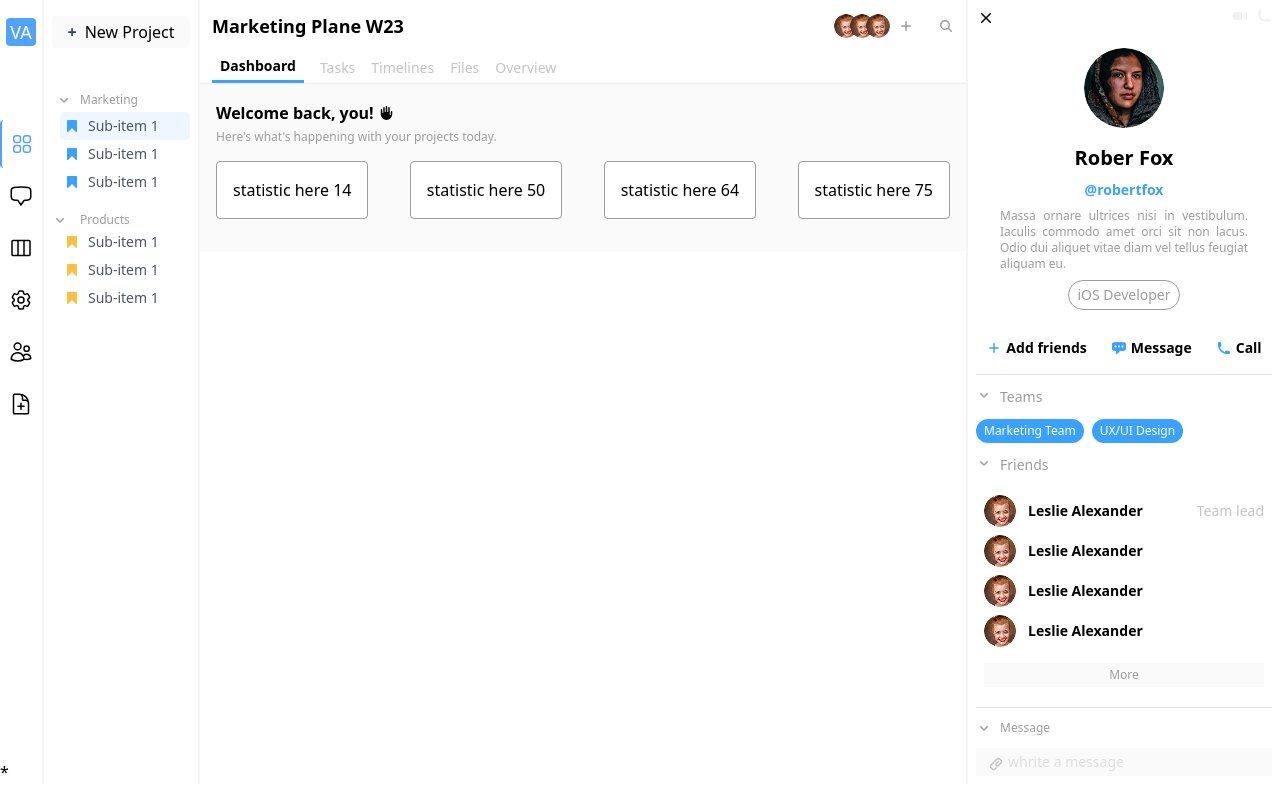
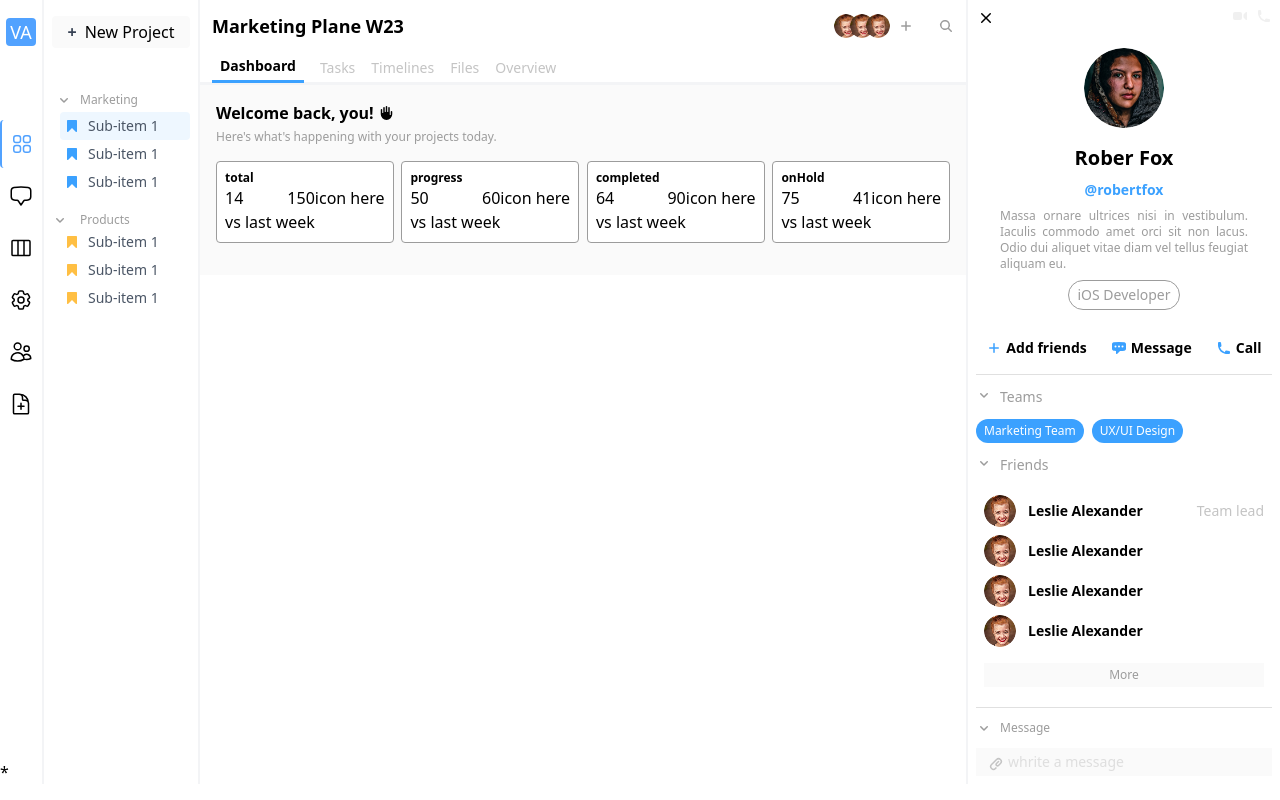
Before and after one commit to Lova1401Code/task-manager-frontend, a React (Vite) app: page / in a window 1280 px wide. Built offline with nearby package versions, Linux system fonts and the light colour scheme.

Commit message:
card of stat not yet finished

```diff
--- a/src/components/StatisticProject.jsx
+++ b/src/components/StatisticProject.jsx
@@ -1,13 +1,14 @@
 export default function StatisticProject(){
     const dashboardDateProject = {
         stats: {
-            total: {current: 14, previous: 150},
-            progress: {current: 50, previous: 60},
-            completed: {current: 64, previous: 90},
-            onHold: {current: 75, previous: 41}
+            total: {name: "total", current: 14, previous: 150},
+            progress: {name: "progress", current: 50, previous: 60},
+            completed: {name: "completed", current: 64, previous: 90},
+            onHold: {name: "onHold", current: 75, previous: 41}
         },
         get(metric){
             return {
+                stat: metric,
                 current: this.stats[metric].current,
                 previous: this.stats[metric].previous
             }
@@ -16,7 +17,24 @@ export default function StatisticProject(){
     return(
         <div className="flex justify-between py-4">
             { Object.entries(dashboardDateProject.stats).map(([key,stat]) => (
-                <div className="border-1 border-[#9C9C9C] rounded p-4 bg-white" key={key}>statistic here {stat.current}</div>
+                <div className="border-1 border-[#9C9C9C] rounded p-2 bg-white" key={key}>
+                    <div className="flex-col">
+                        <div className="text-xs font-bold">
+                            {stat.name}
+                        </div>
+                        <div className="flex justify-between">
+                            <div className="flex-col">
+                                <div className="flex justify-between">
+                                    <div>{stat.current}</div>
+                                    <div>{stat.previous}</div>
+                                </div>
+                                <div>vs last week</div>
+                            </div>
+                            <div>icon here</div>
+                        </div>
+                    </div>
+
+                </div>
             )) }
         </div>
     )
```
